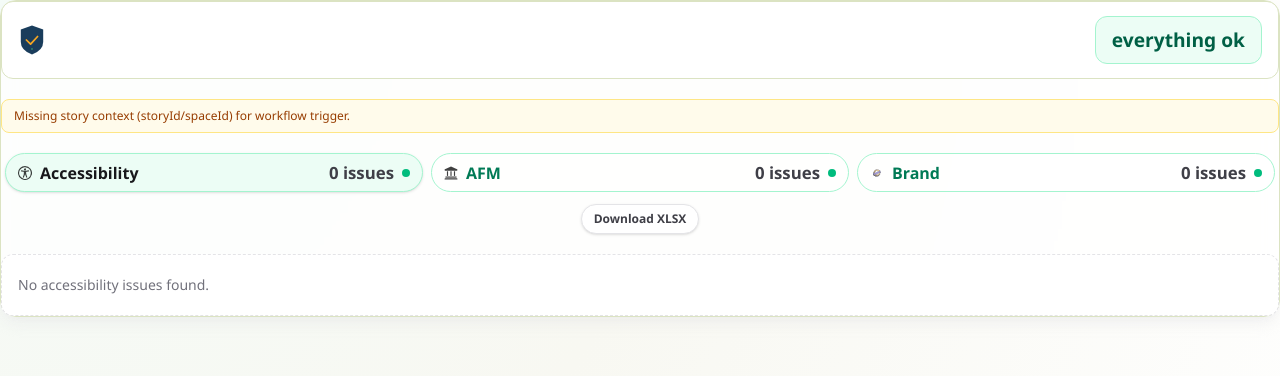
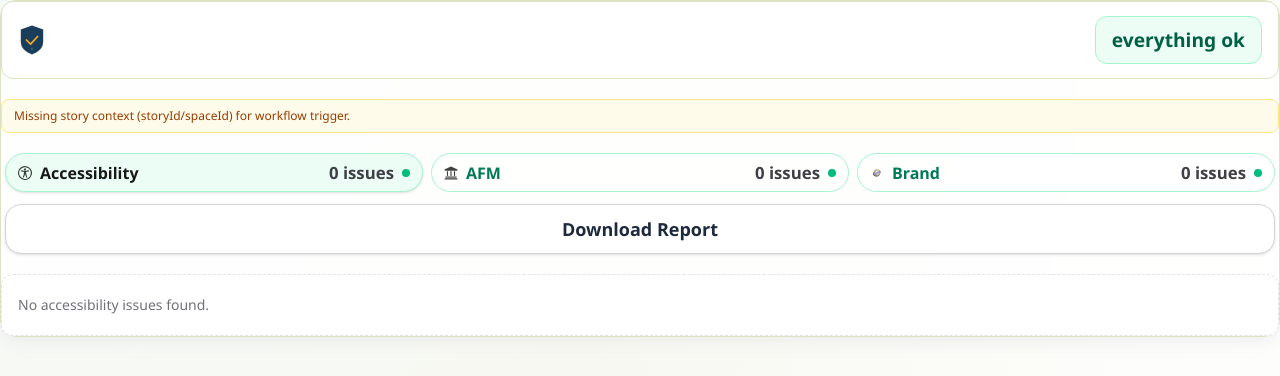
Before and after one commit to adanbaiquality/Content-Guard, a Next.js app in the folder apps/storyblok-plugin/: page / in a window 1280 px wide. Shown: the top 376 px of the page. Built offline with nearby package versions, Linux system fonts and the light colour scheme.

Commit message:
Improve button ux

```diff
--- a/apps/storyblok-plugin/src/components/ContentGuardPanel.tsx
+++ b/apps/storyblok-plugin/src/components/ContentGuardPanel.tsx
@@ -921,13 +921,13 @@ export default function ContentGuardPanel() {
                 ))}
               </TabsList>
 
-              <div className="flex w-full justify-center">
+              <div className="w-full">
                 <button
                   type="button"
                   onClick={() => downloadResultsAsXlsx(byCategory)}
-                  className="inline-flex items-center rounded-full border border-zinc-200 bg-white px-3 py-1.5 text-xs font-semibold text-zinc-700 shadow-sm transition hover:bg-zinc-50"
+                  className="inline-flex w-full items-center justify-center rounded-2xl border border-zinc-300 bg-white px-5 py-2.5 text-lg font-semibold text-slate-800 shadow-sm transition hover:bg-zinc-50 active:scale-[0.99] active:bg-zinc-100 focus-visible:outline-none focus-visible:ring-2 focus-visible:ring-zinc-400"
                 >
-                  Download XLSX
+                  Download Report
                 </button>
               </div>
             </div>
```
